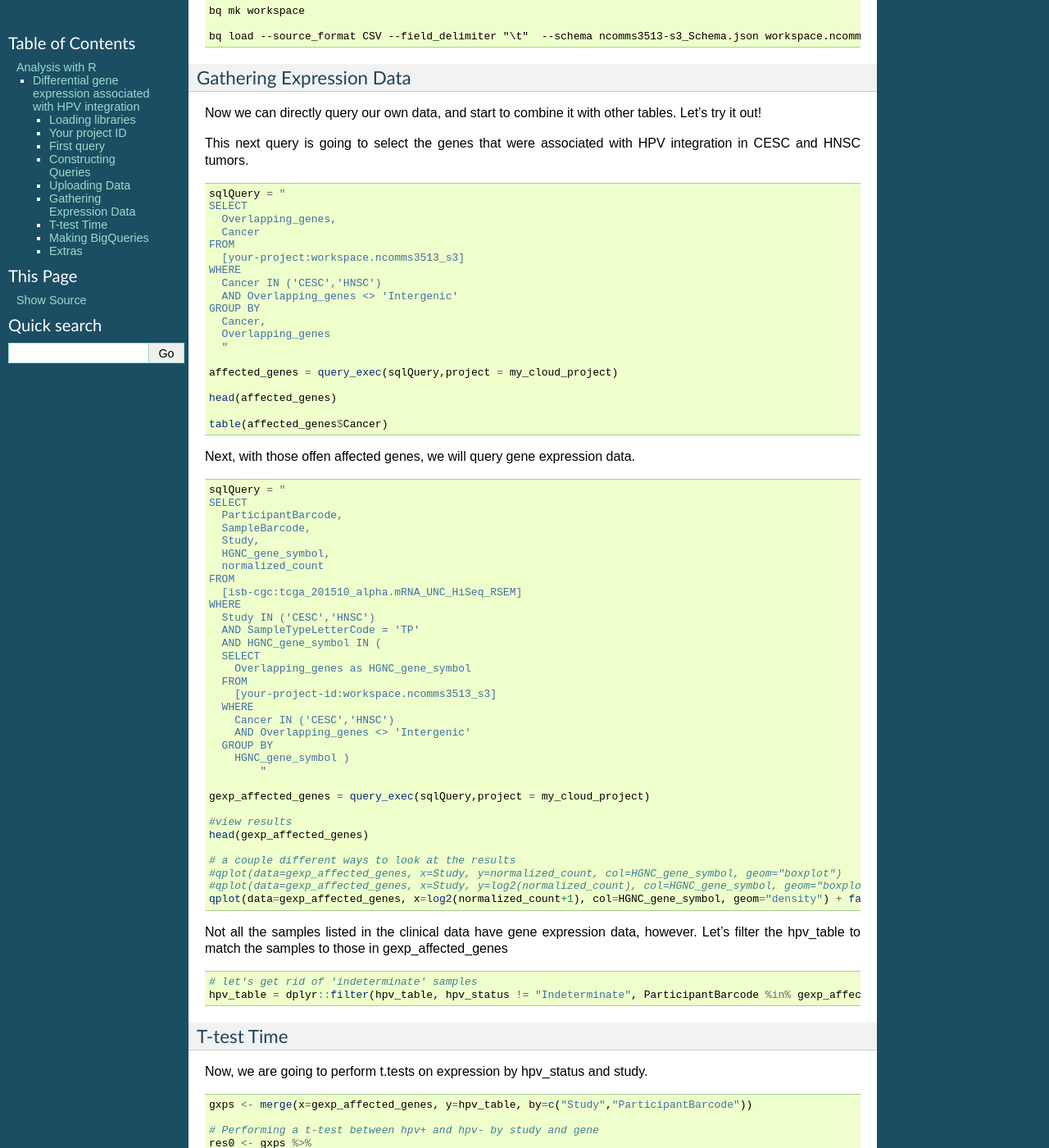
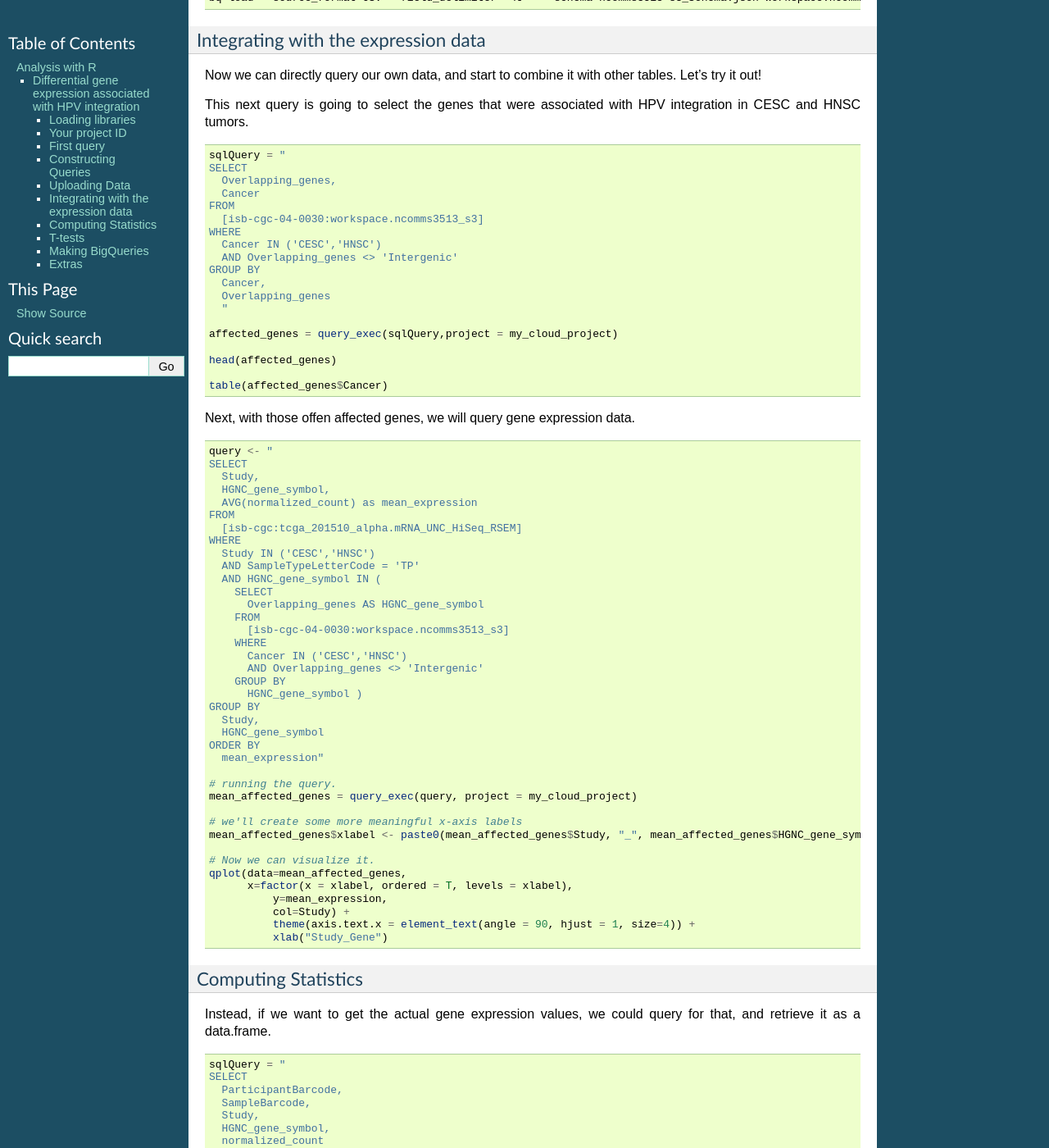
Before and after one commit to isb-cgc/readthedocs, a Sphinx documentation site: the page built from docs/source/sections/workshop/Workshop_R_tut.rst, in a window 1280 px wide and 1400 px high, scrolled down 1923 px. Shown: the whole window at 82% size. Built offline with Sphinx 7.4.7, drawn with Linux system fonts in a browser that asks for light colours; some of the changed text lies outside the part shown.

Commit message:
R workshop edit

```diff
--- a/docs/source/sections/workshop/Workshop_R_tut.rst
+++ b/docs/source/sections/workshop/Workshop_R_tut.rst
@@ -130,8 +126,8 @@ Or we can do this on the command line using the bq command line tool.
 
 	bq load --source_format CSV --field_delimiter "\t"  --schema ncomms3513-s3_Schema.json workspace.ncomms3513_s3 ncomms3513-s3.tsv
 
-Gathering Expression Data
-=========================
+Integrating with the expression data
+====================================
 
 Now we can directly query our own data, and start to combine it with other tables.
 Let's try it out!
@@ -146,7 +142,7 @@ integration in CESC and HNSC tumors.
 	  Overlapping_genes,
 	  Cancer
 	FROM
-	  [your-project:workspace.ncomms3513_s3]
+	  [isb-cgc-04-0030:workspace.ncomms3513_s3]
 	WHERE
 	  Cancer IN ('CESC','HNSC')
 	  AND Overlapping_genes <> 'Intergenic'
@@ -162,6 +158,55 @@ integration in CESC and HNSC tumors.
 	table(affected_genes$Cancer)
 
 Next, with those offen affected genes, we will query gene expression data.
+
+.. code-block:: r
+
+	query <- "
+	SELECT
+	  Study,
+	  HGNC_gene_symbol,
+	  AVG(normalized_count) as mean_expression
+	FROM
+	  [isb-cgc:tcga_201510_alpha.mRNA_UNC_HiSeq_RSEM]
+	WHERE
+	  Study IN ('CESC','HNSC')
+	  AND SampleTypeLetterCode = 'TP'
+	  AND HGNC_gene_symbol IN (
+	    SELECT
+	      Overlapping_genes AS HGNC_gene_symbol
+	    FROM
+	      [isb-cgc-04-0030:workspace.ncomms3513_s3]
+	    WHERE
+	      Cancer IN ('CESC','HNSC')
+	      AND Overlapping_genes <> 'Intergenic'
+	    GROUP BY
+	      HGNC_gene_symbol )
+	GROUP BY
+	  Study,
+	  HGNC_gene_symbol
+	ORDER BY
+	  mean_expression"
+
+	# running the query.
+	mean_affected_genes = query_exec(query, project = my_cloud_project)
+
+	# we'll create some more meaningful x-axis labels
+	mean_affected_genes$xlabel <- paste0(mean_affected_genes$Study, "_", mean_affected_genes$HGNC_gene_symbol)
+
+	# Now we can visualize it.
+	qplot(data=mean_affected_genes,
+	      x=factor(x = xlabel, ordered = T, levels = xlabel),
+		  y=mean_expression,
+		  col=Study) +
+		  theme(axis.text.x = element_text(angle = 90, hjust = 1, size=4)) +
+		  xlab("Study_Gene")
+
+
+Computing Statistics
+====================
+
+Instead, if we want to get the actual gene expression values, we could query
+for that, and retrieve it as a data.frame.
 
 .. code-block:: r
 
@@ -204,11 +249,15 @@ Let's filter the hpv_table to match the samples to those in gexp_affected_genes
 
 .. code-block:: r
 
+	require(tidyr,quietly = TRUE) || install.packages('tidyr',verbose = FALSE)
+	require(dplyr,quietly = TRUE) || install.packages('dplyr',verbose = FALSE)
+	require(broom,quietly = TRUE) || install.packages('broom',verbose = FALSE)
+
 	# let's get rid of 'indeterminate' samples
 	hpv_table = dplyr::filter(hpv_table, hpv_status != "Indeterminate", ParticipantBarcode %in% gexp_affected_genes$ParticipantBarcode)
 
-T-test Time
-===========
+T-tests
+=======
 
 Now, we are going to perform t.tests on expression by hpv_status and study.
 
```
Also changed, not shown: other parts of docs/source/sections/workshop/Workshop_R_tut.rst (+1 -5 lines).
